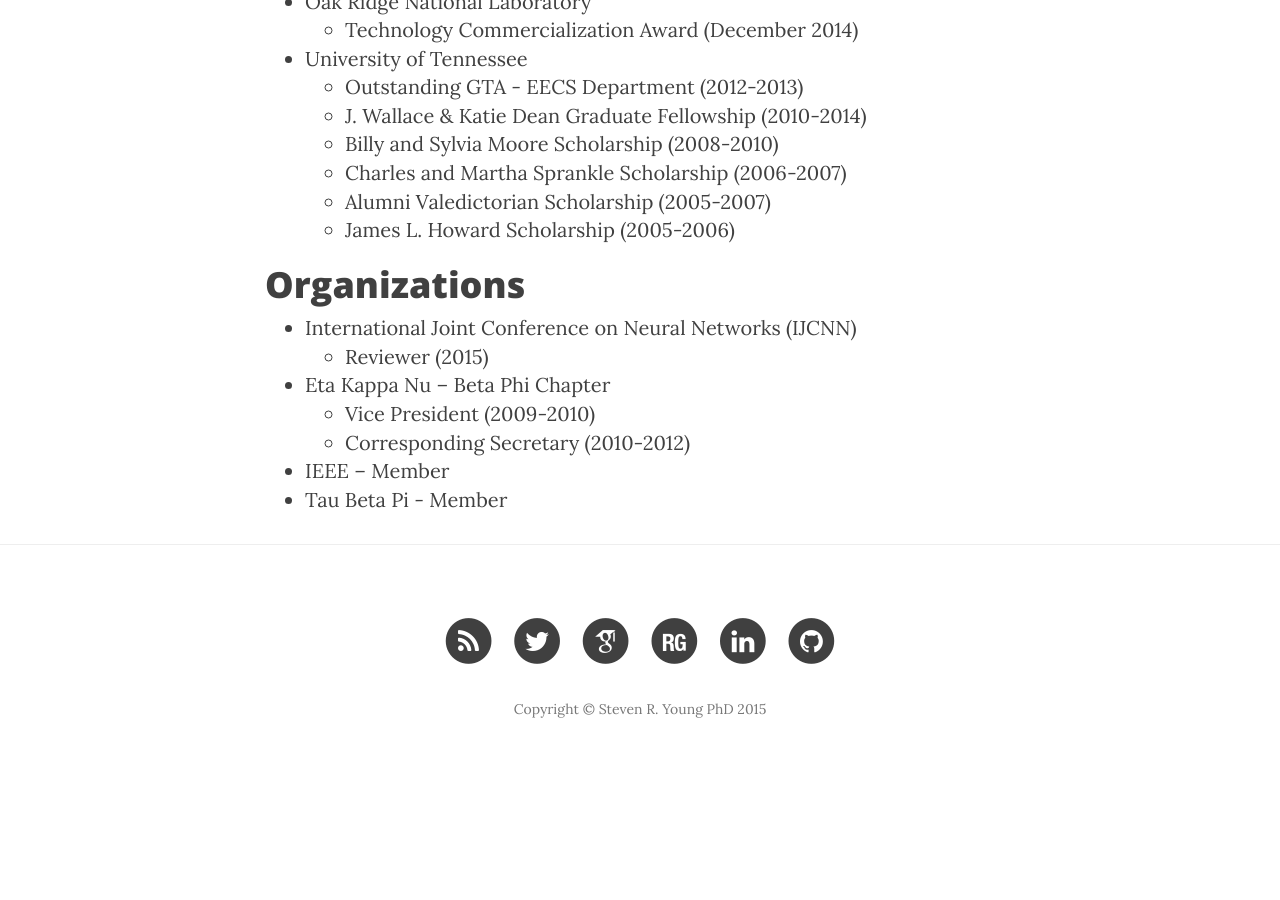
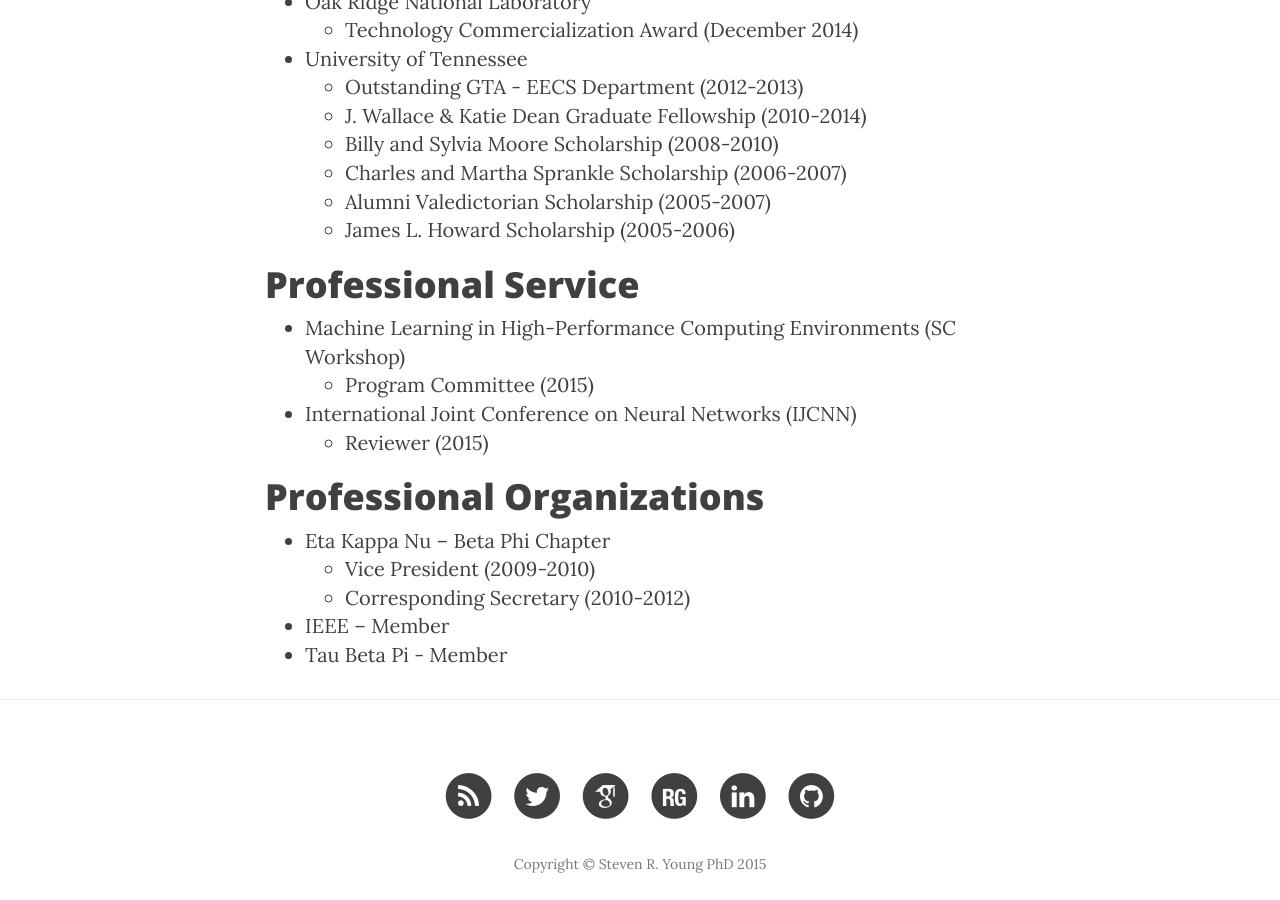
Before and after one commit to stevenryoung/stevenryoung.github.io, a Jekyll site: the page built from cv.md, in a window 1280 px wide and 900 px high, scrolled down 3538 px. Built offline with Jekyll 4.4.1, drawn with Linux system fonts in a browser that asks for light colours; nearby versions of some CDN libraries; before the commit the page ends 4323 px from its top, so only the background shows below that.

Commit message:
Updated CV with Super Computing Workshop Info

```diff
--- a/cv.md
+++ b/cv.md
@@ -88,9 +88,13 @@ GPA: 3.88
     - Alumni Valedictorian Scholarship (2005-2007)
     - James L. Howard Scholarship (2005-2006)
 
-# Organizations
+# Professional Service
+- Machine Learning in High-Performance Computing Environments (SC Workshop)
+    - Program Committee (2015)
 - International Joint Conference on Neural Networks (IJCNN)
     - Reviewer (2015)
+
+# Professional Organizations
 - Eta Kappa Nu – Beta Phi Chapter
     - Vice President (2009-2010)
     - Corresponding Secretary (2010-2012)
```
